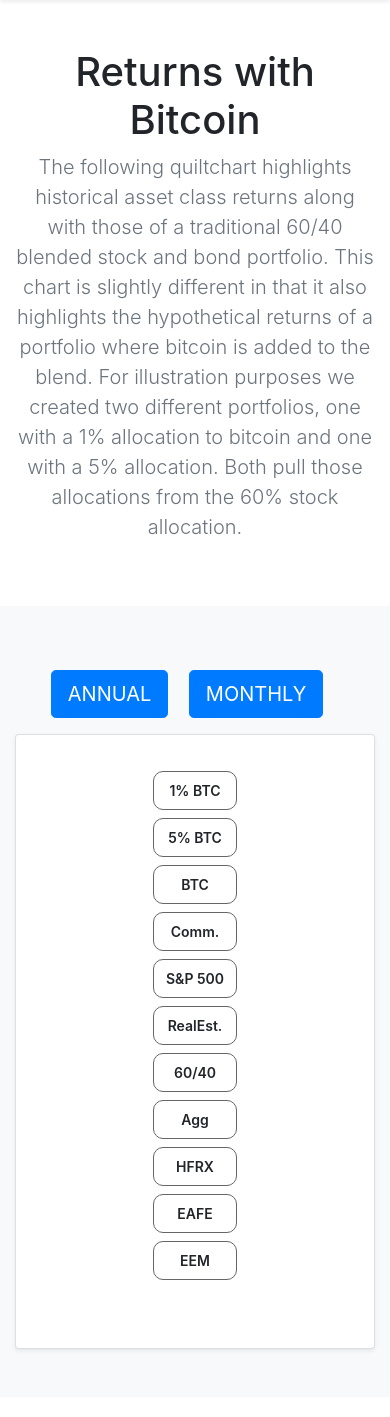
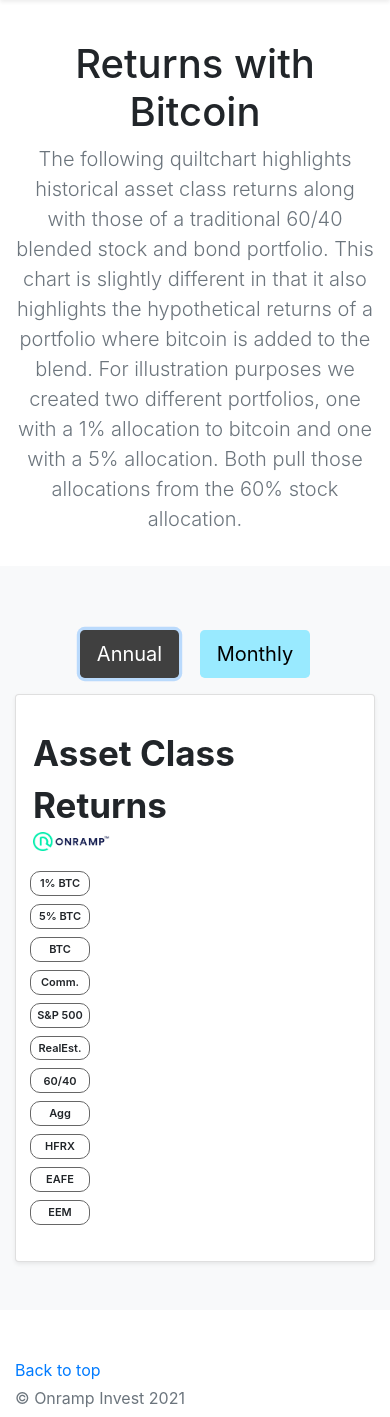
Before and after one commit to onramp-opensource/research, a PHP site: page / in a window 390 px wide. Shown: the part 61-1478 px from the top of the page. Run offline with PHP 8.4, Linux system fonts and the light colour scheme; some libraries are stand-ins or nearby versions.

Commit message:
fxing the table responsive, add the title and logo img

```diff
--- a/css/style.css
+++ b/css/style.css
@@ -23,10 +23,6 @@
   }
 }
 
-table {
-  width: 97% !important;
-  margin: auto;
-}
 table td {
   font-size: 15px;
   text-align: center;
@@ -34,10 +30,6 @@ table td {
 
 .annual th, .annual td {
   width: 7%;
-}
-
-button {
-  text-transform: uppercase;
 }
 
 /* grid data */
@@ -53,18 +45,36 @@ button {
 
 @media only screen and (max-width:1144px) {
 /* CSS for screens that are 1144 pixels (phones, tablets, etc.) */
-.bottomTable{
-  padding-left: 1.5%;
+  .bottomTable{
+    padding-left: 1.5%;
+  }
+  #columnHeaders{
+    padding-left: 20px;
+  }
 }
-#columnHeaders{
-  padding-left: 20px;
+
+.btn {
+  background-color: #99eaff;
+  color: #000000;
 }
+
+.btn:hover {
+  color: #fff;
+  background-color: #404040;
+}
+
+.btn-active {
+  background: #404040;
+  color: #fff;
+  box-shadow: 0 0 0 0.2rem rgb(0 123 255 / 25%);
 }
 
 #legend {
   display: flex;
   align-items: center;
   justify-content: center;
+  flex-direction: column;
+  text-align: center;
 }
 
 #cryptolegend {
@@ -72,6 +82,12 @@ button {
   align-items: center;
   flex-direction: column;
   padding: 0px;
+}
+
+.title {
+  font-size: 35px;
+  font-weight: bolder;
+
 }
 
 .tooltip {
@@ -82,7 +98,7 @@ button {
   padding:0.5rem;
   opacity: 1;
   margin: 4px;
-  border-radius: 10px;
+  border-radius: 10px !important;
   width: 100%;
   font-weight: 600;
 }
@@ -131,3 +147,35 @@ button {
   background-color:#009cdc;
   box-shadow:0 1px 8px rgba(0,0,0,0.5);
 }
+
+.tm-img {
+  width: 25%;
+}
+
+@media (min-width: 1200px) {
+  .tooltip {
+    padding: 0.5rem !important;
+    font-size: 15px !important;
+  }
+}
+
+@media (min-width: 992px) {
+  .tooltip {
+    padding: 0.4rem;
+    font-size: 14px;
+  }
+}
+
+@media (min-width: 301px) {
+  .tooltip {
+    padding: 0.2rem;
+    font-size: 11px;
+  }
+}
+
+@media (max-width: 300px) {
+  .tooltip {
+    padding: 0.1rem;
+    font-size: 10px;
+  }
+}
--- a/index.html
+++ b/index.html
@@ -55,9 +55,9 @@
 
   <main>
 
-    <section class="py-5 text-center container">
-      <div class="row py-lg-5">
-        <div class="col-lg-6 col-md-8 mx-auto">
+    <section class="mt-4 py-3 text-center container">
+      <div class="row py-lg-3">
+        <div class="col-lg-9 col-md-9 mx-auto">
           <h1 class="fw-light">Returns with Bitcoin</h1>
           <p class="lead text-muted">The following quiltchart highlights historical asset class returns along with those
             of a traditional 60/40 blended stock and bond portfolio. This chart is slightly different in that it
@@ -75,16 +75,26 @@
 
         <div class="row">
           <div class="col">
-            <div class="p-3" style="text-align: center;">
-              <button class="btn btn-primary btn-lg" id="annual" type="button">Annual</button>
-              <button class="btn btn-primary btn-lg mx-3" id="monthly" type="button">Monthly</button>
+            <div class="p-3" data-toggle="buttons" role="group" style="text-align: center;">
+              <button class="btn btn-rounded btn-lg mx-2 btn-active" id="annual" type="button">Annual</button>
+              <button class="btn btn-rounded btn-lg mx-2" id="monthly" type="button">Monthly</button>
             </div>
             <div class="card shadow-sm p-3">
-              <div class="row p-3">
-                <div class="col-md-1 p-0" id="legend"></div>
-                <div id="grid" class="col-md-11"></div>
+              <div class="row p-3 d-flex justify-content-between align-items-center">
+                <div class="d-flex" style="width: 10%"></div>
+                <div class="d-flex flex-lg-grow-1 flex-fill justify-content-start">
+                  <span class="title">Asset Class Returns</span>
+                </div>
+
+                <img src="img/onramp_tm.png" class="tm-img">
               </div>
-              <div id="averages" class="bottomtable pt-3" style="display:inline-block;" ></div>
+              <div class="row px-3">
+                <div class="col-2 col-sm-3 col-md-1 px-2" id="legend">
+
+                </div>
+                <div id="grid" class="col-10 col-sm-9 col-md-11 p-0 px-2"></div>
+              </div>
+              <div id="averages" class="bottomtable pl-3 pt-3 table-responsive-lg"></div>
             </div>
           </div>
         </div>
--- a/js/grid.js
+++ b/js/grid.js
@@ -1,16 +1,18 @@
 $(function() {
+	addLegend();
     run("crypto_major_assets_annual.csv", "annual");
-	addLegend();
 	$("#annual").on('click', () => {
 		run("crypto_major_assets_annual.csv", "annual");
 		clear('bottomtable');
-		// addLegend();
+		$("#annual").addClass("btn-active");
+		$("#monthly").removeClass("btn-active");
 	});
 
 	$("#monthly").on('click', () => {
 		run("crypto_major_assets.csv", "monthly");
 		clear('bottomtable');
-		// addLegend();
+		$("#monthly").addClass("btn-active");
+		$("#annual").removeClass("btn-active");
 	});
 });
 
@@ -191,7 +193,7 @@ function run(csvfile, key) {
 		d3.selectAll('rect').on("mouseover", function(d) { //highlight all squares of same color
 		    var undermouse = $(this).attr('style');
 		    d3.selectAll('rect').transition().style('opacity',function () {
-		        return ($(this).attr('style') === undermouse) ? 1.0 : 0.3;
+		        return ($(this).attr('style') === undermouse) ? 1.0 : 0.2;
 		    });
 		});
 
@@ -205,7 +207,6 @@ function run(csvfile, key) {
 			.append("table")
 			.classed("table", true)
 			.classed("table-sm", true)
-			.classed("annual", true)
 	    	// best
 			tr1 = avgtable1.append('tr')
 			tr1.append('th').attr('scope','row').text("Best")
@@ -250,7 +251,13 @@ function run(csvfile, key) {
 			.data(function(d) { return d; })
 			.enter()
 			.append("text")
-			.style("fill", function(d) { return d.value ? "white" : "black" })
+			.style("fill", function(d) {
+				if (d.label == "1% BTC" || d.label == "5% BTC") {
+					return "#838383";
+				} else {
+					return d.value ? "white" : "black"
+				}
+			})
 			.attr("text-anchor", "middle")
 			.attr("font-size", 11)
 			.attr("font-weight", "bold")
@@ -295,14 +302,15 @@ function addLegend(){
         return;
     };//element already exists, dont create again
 
-    var ul = document.createElement('ul');
+    var ul = document.createElement('ul')
 
     ul.id = "cryptolegend";
+    ul.className = "list-group";
     ul.innerHTML= `
-        <li class="tooltip">1% BTC
+        <li class="tooltip btc-color">1% BTC
             <span class="top">59% S&P 500<br>40% Barclays Agg., 1% Bitcoin</span>
        </li>
-       <li class="tooltip">5% BTC
+       <li class="tooltip btc-color">5% BTC
             <span class="top">55% S&P 500<br>40% Barclays Agg., 5% Bitcoin</span>
        </li>
        <li class="tooltip">BTC
```
Also changed, not shown: img/onramp_tm.png (added).
